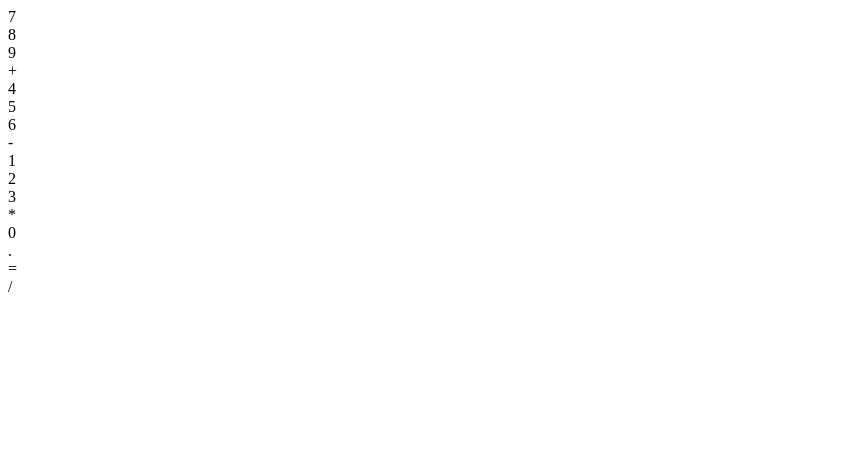
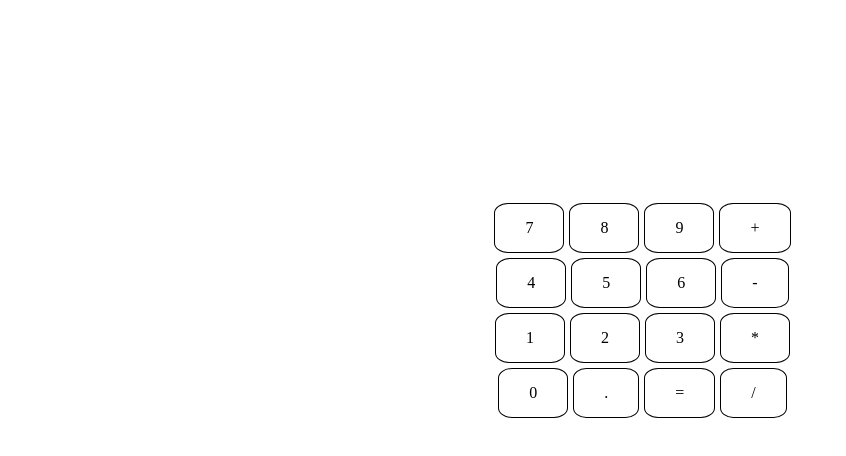
Before and after one commit to jhazelton1/calculator, a plain HTML site: page index.html in a window 1280 px wide. Shown: the whole page, without its empty margins (0-846 px from the left). Drawn offline with Linux system fonts and the light colour scheme.

Commit message:
Third commit

```diff
--- a/css/main.css
+++ b/css/main.css
@@ -0,0 +1,33 @@
+body {
+}
+
+.calculatorPanel {
+    display: flex;
+    flex-direction: column;
+    flex: 1 1 0;
+    padding-top: 15%;
+    align-items: center;
+}
+
+.row {
+    display: flex;
+    flex: 1 1 0;
+    flex-direction: row;
+    align-items: center;
+    align-content: center;
+    flex-basis: 100%;
+    justify-content: space-around;
+}
+
+.button {
+    border: solid 1px;
+    border-radius: 20%;
+    flex: 1 1 0;
+    text-align: center;
+    padding: 15px 30px;
+    margin: 5px 0 0 5px;
+}
+
+.button:hover {
+    background-color: #999;
+}
--- a/index.html
+++ b/index.html
@@ -3,6 +3,7 @@
 <head>
     <meta charset="UTF-8">
     <title>Calculator</title>
+    <link rel="stylesheet" href="css/main.css">
 </head>
 <body>
     <div class="calculatorPanel">
@@ -10,25 +11,25 @@
             <div class="button" id="button7">7</div>
             <div class="button" id="button8">8</div>
             <div class="button" id="button9">9</div>
-            <div class="button" id="button+">+</div>
+            <div class="button operator" id="button+">+</div>
         </div>
         <div class="row" id="row2">
             <div class="button" id="button4">4</div>
             <div class="button" id="button5">5</div>
             <div class="button" id="button6">6</div>
-            <div class="button" id="button-">-</div>
+            <div class="button operator" id="button-">-</div>
         </div>
         <div class="row" id="row3">
             <div class="button" id="button1">1</div>
             <div class="button" id="button2">2</div>
             <div class="button" id="button3">3</div>
-            <div class="button" id="button*">*</div>
+            <div class="button operator" id="button*">*</div>
         </div>
         <div class="row" id="row4">
             <div class="button" id="button0">0</div>
-            <div class="button" id="button.">.</div>
-            <div class="button" id="button=">=</div>
-            <div class="button" id="button/">/</div>
+            <div class="button operator" id="button.">.</div>
+            <div class="button operator" id="button=">=</div>
+            <div class="button operator" id="button/">/</div>
         </div>
     </div>
     <script src="js/calculator.js"></script>
```
